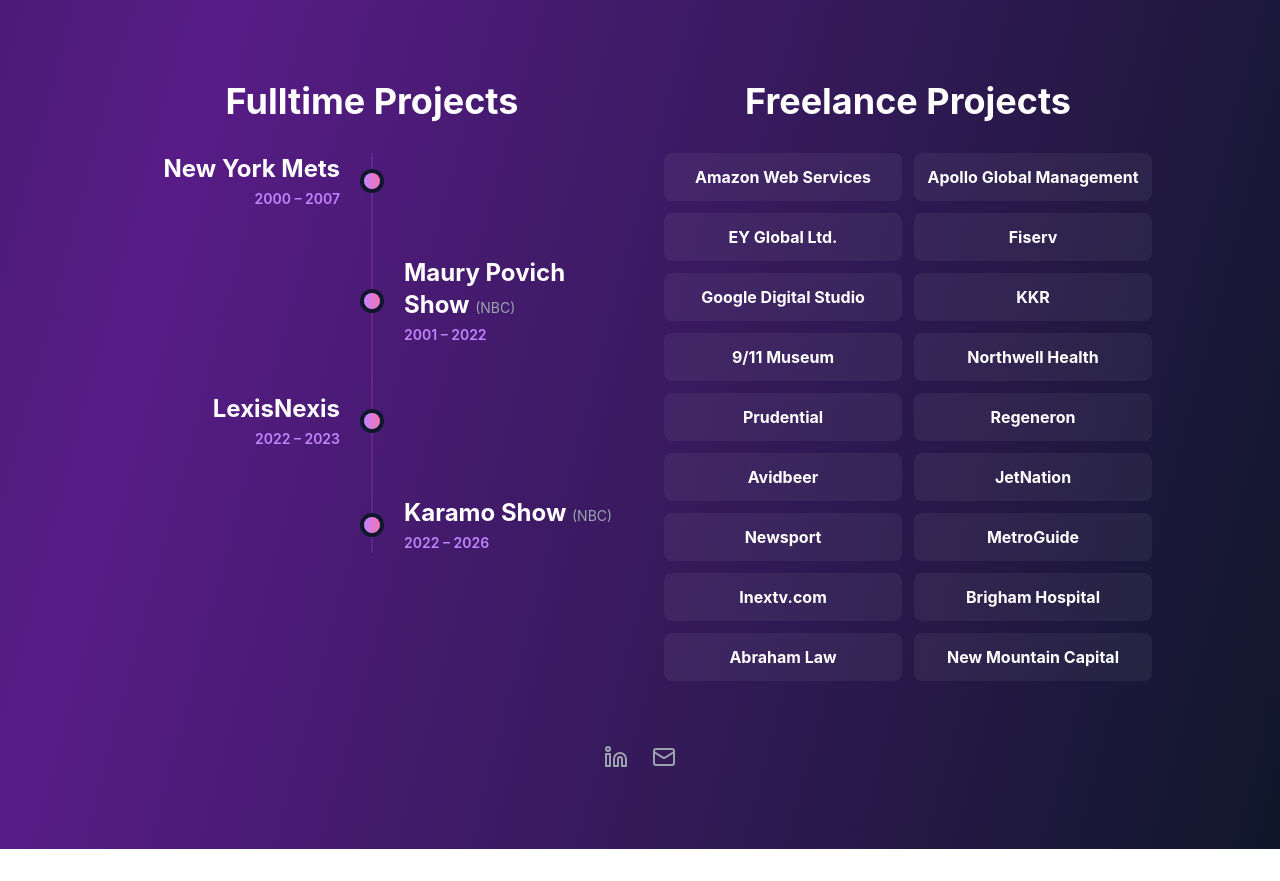
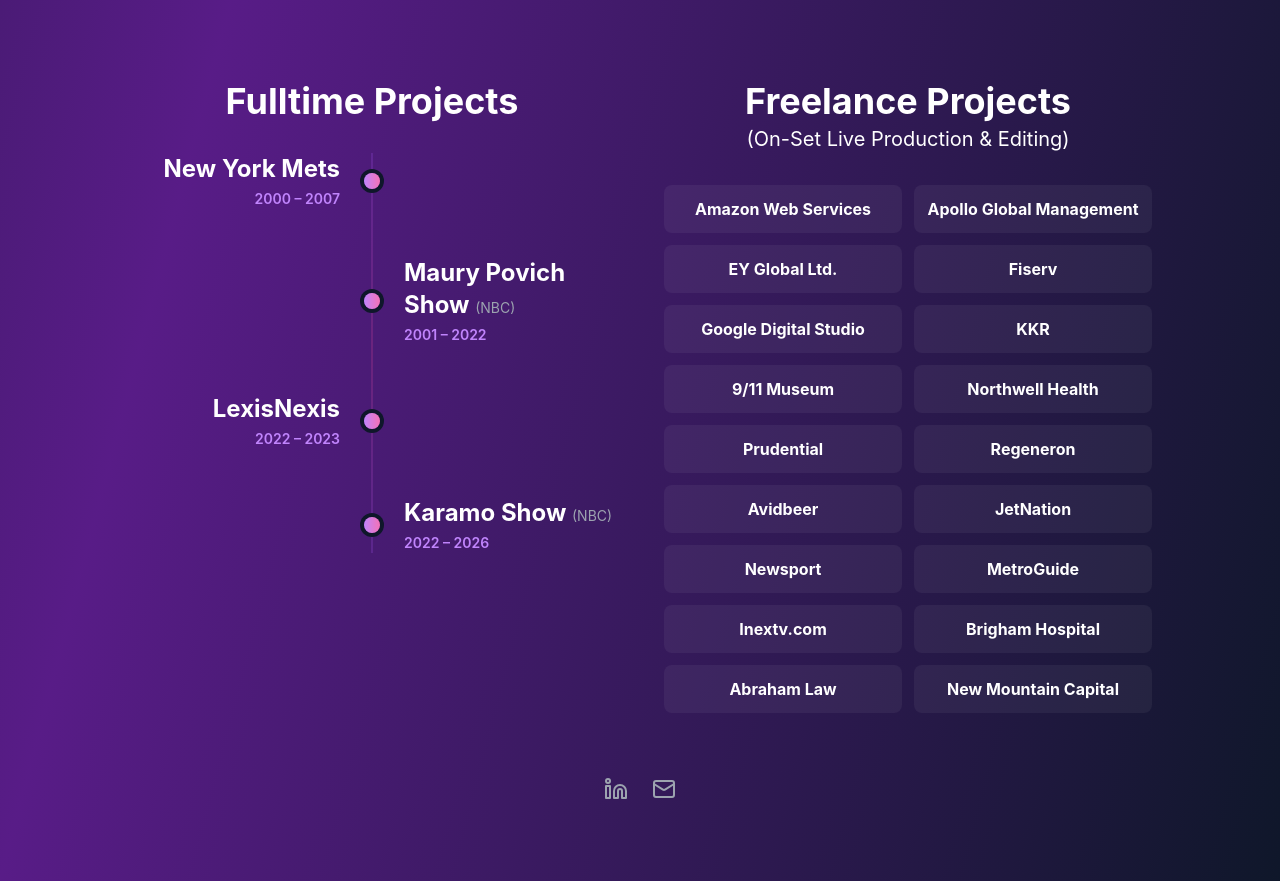
Before and after one commit to Taxi29/BT-2025website, a React (Create React App) app: page / in a window 1280 px wide. Shown: the part 4001-4882 px from the top of the page. Before the commit the page ends 4850 px from the top, so only its background shows below. Built offline with nearby package versions, Linux system fonts and the light colour scheme; the HTML template or start-up script is replaced by a standard one.

Commit message:
added on-set production

```diff
--- a/src/App.tsx
+++ b/src/App.tsx
@@ -460,6 +460,7 @@
             <div>
               <h2 className="text-3xl md:text-4xl font-bold text-white mb-8 text-center">
                 Freelance Projects
+                <span className="text-lg md:text-xl font-normal block mt-1">(On-Set Live Production & Editing)</span>
               </h2>
               <div className="grid grid-cols-2 gap-3">
                 <div className="bg-white/5 hover:bg-white/10 rounded-lg p-3 transition-colors text-center">
```
